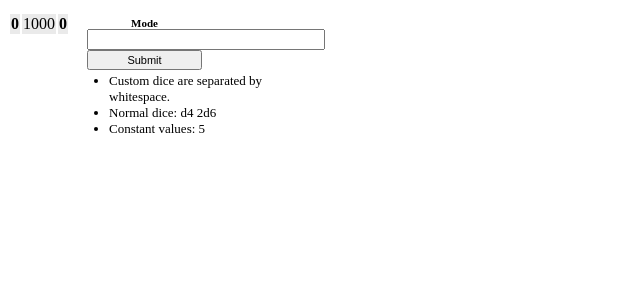
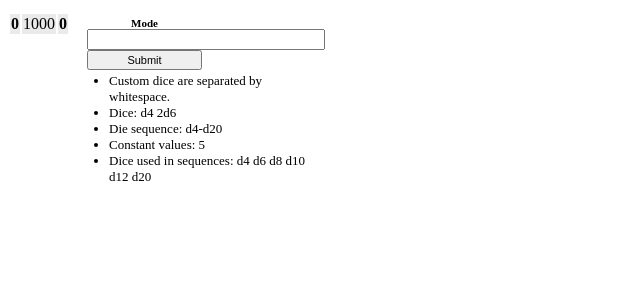
Before and after one commit to ankaan/dice, a Django app: template nspdice_probability/templates/target.html in a window 1280 px wide. Shown: the top 300 px of the page, without its empty margins (0-640 px from the left). Run offline with Django 3.2, Linux system fonts and the light colour scheme; the template is opened without the code that fills it: most values are stand-ins (such as "Sample title", 1, 10 or a date in 2020); form fields are guessed from the names that the template uses.

Commit message:
Die sequences in custom dice

```diff
--- a/nspdice_probability/templates/probability_reference.html
+++ b/nspdice_probability/templates/probability_reference.html
@@ -55,8 +55,10 @@
       <div class="help">
         <ul>
           <li>Custom dice are separated by whitespace.</li>
-          <li>Normal dice: d4 2d6</li>
+          <li>Dice: d4 2d6</li>
+          <li>Die sequence: d4-d20</li>
           <li>Constant values: 5</li>
+          <li>Dice used in sequences: d4 d6 d8 d10 d12 d20</li>
         </ul>
       </div>
     </div>
```
Also changed, not shown: nspdice_probability/views.py (+20 -0 lines).
